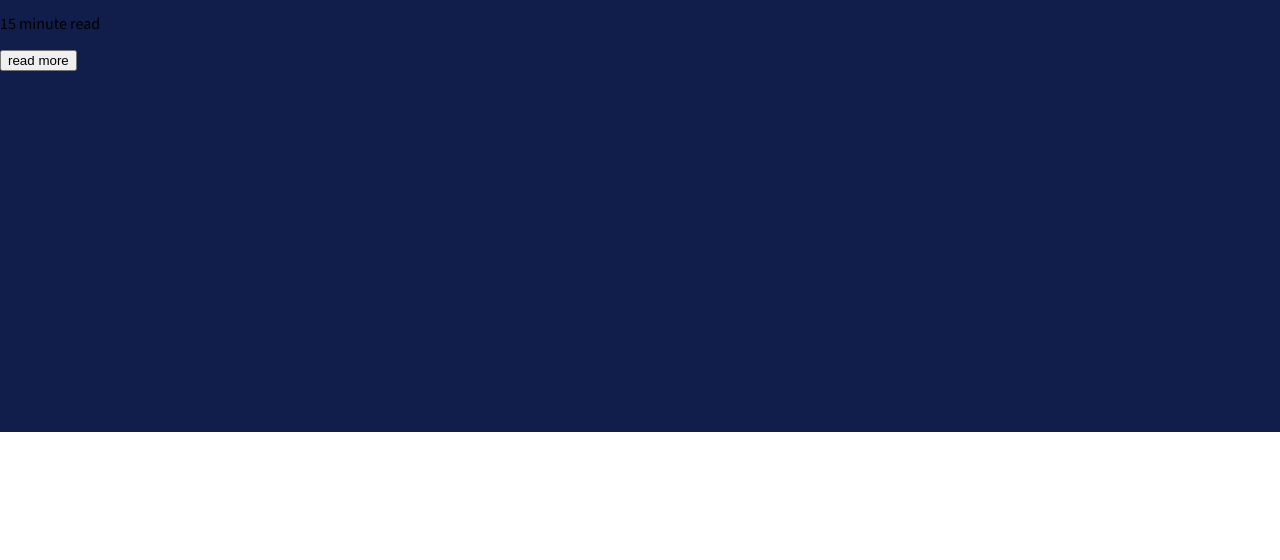
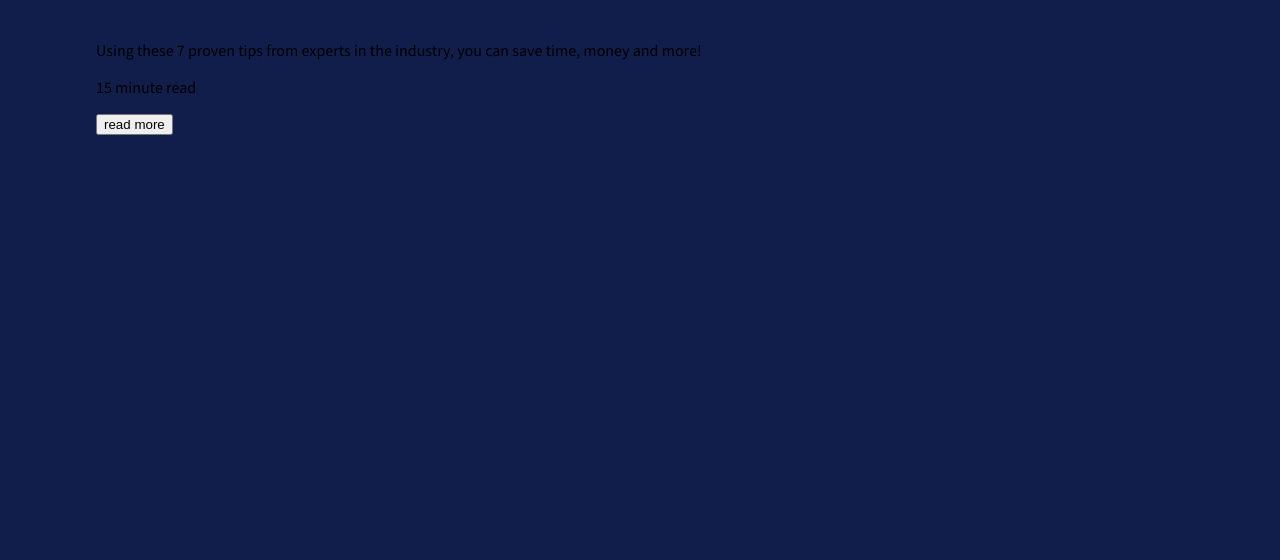
Before and after one commit to KaviruN/flex-card-project, a plain HTML site: page index.html in a window 1280 px wide. Shown: the part 608-1168 px from the top of the page. Before the commit the page ends 1040 px from the top, so only its background shows below. Drawn offline with nearby package versions, Linux system fonts and the light colour scheme; a web font is replaced by a local one.

Commit message:
Update padding and background color in wrapper

```diff
--- a/css/style.css
+++ b/css/style.css
@@ -32,6 +32,7 @@ html, body {
 }
 
 .wrapper {
+    padding: 4em 6em;
     background-color: hsla(227, 63%, 18%, 1);
     min-height: 100vh;
 }
```
